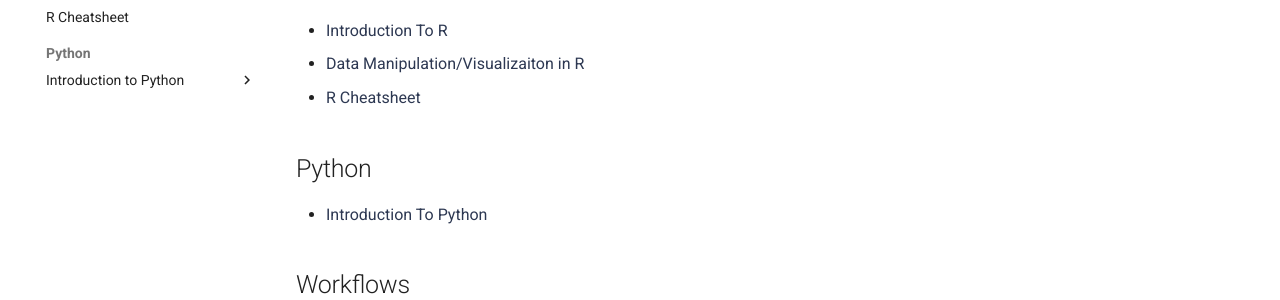
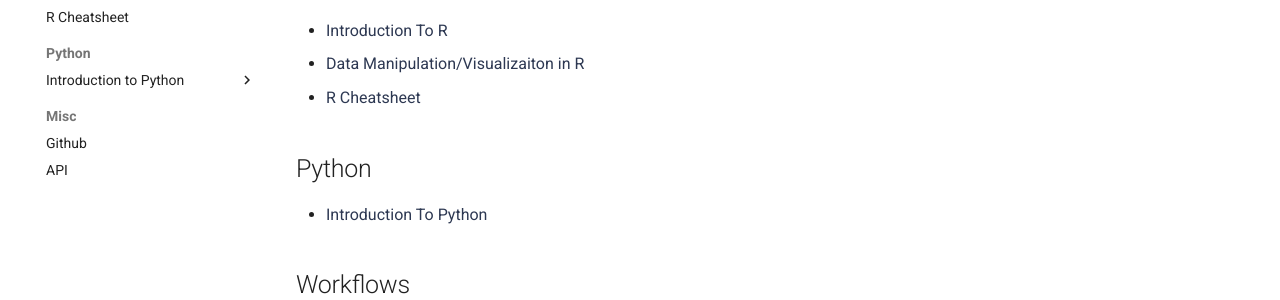
Before and after one commit to comp-tox-jhu/CompToxLab, an MkDocs documentation site: the page built from docs/programming_languages_tools/programming_languages_tools.md, in a window 1280 px wide. Shown: the part 411-711 px from the top of the page. Built offline with MkDocs 1.6.1 and Material for MkDocs 9.7.7, drawn with Linux system fonts in a browser that asks for light colours; comment, search, counter and statistics services are not loaded.

Commit message:
Update mkdocs.yml

```diff
--- a/mkdocs.yml
+++ b/mkdocs.yml
@@ -108,6 +108,9 @@ nav:
                 - "Lists": programming_languages_tools/intro_to_python/05_lists.md
                 - "Loops/Conditionals": programming_languages_tools/intro_to_python/06_loops-conditionals.md
                 - "Functions/Scope": programming_languages_tools/intro_to_python/07_functions-scope.md
+        - Misc:
+            - "Github": programming_languages_tools/misc/api.md
+            - "API": programming_languages_tools/misc/github.md
     - Omics:
         - Omics: omics/omics.md
         - Genomics:
```
